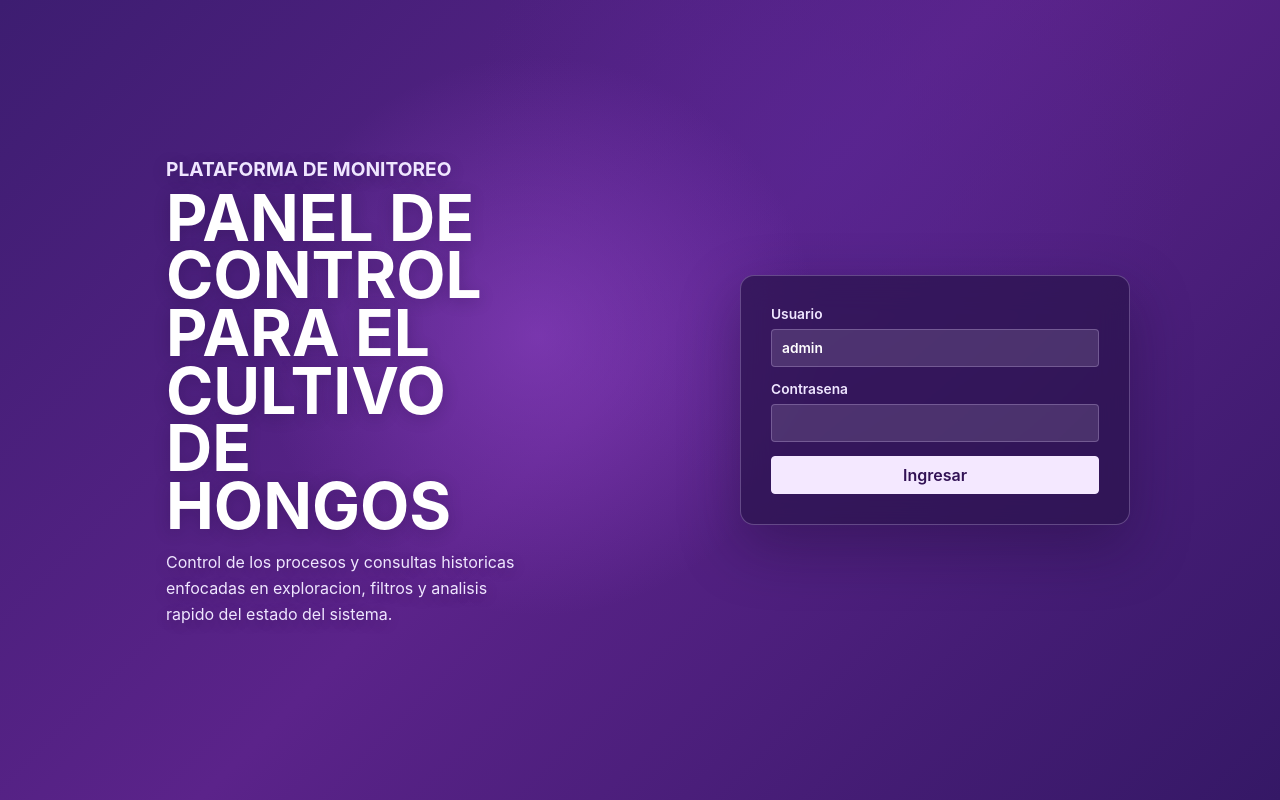
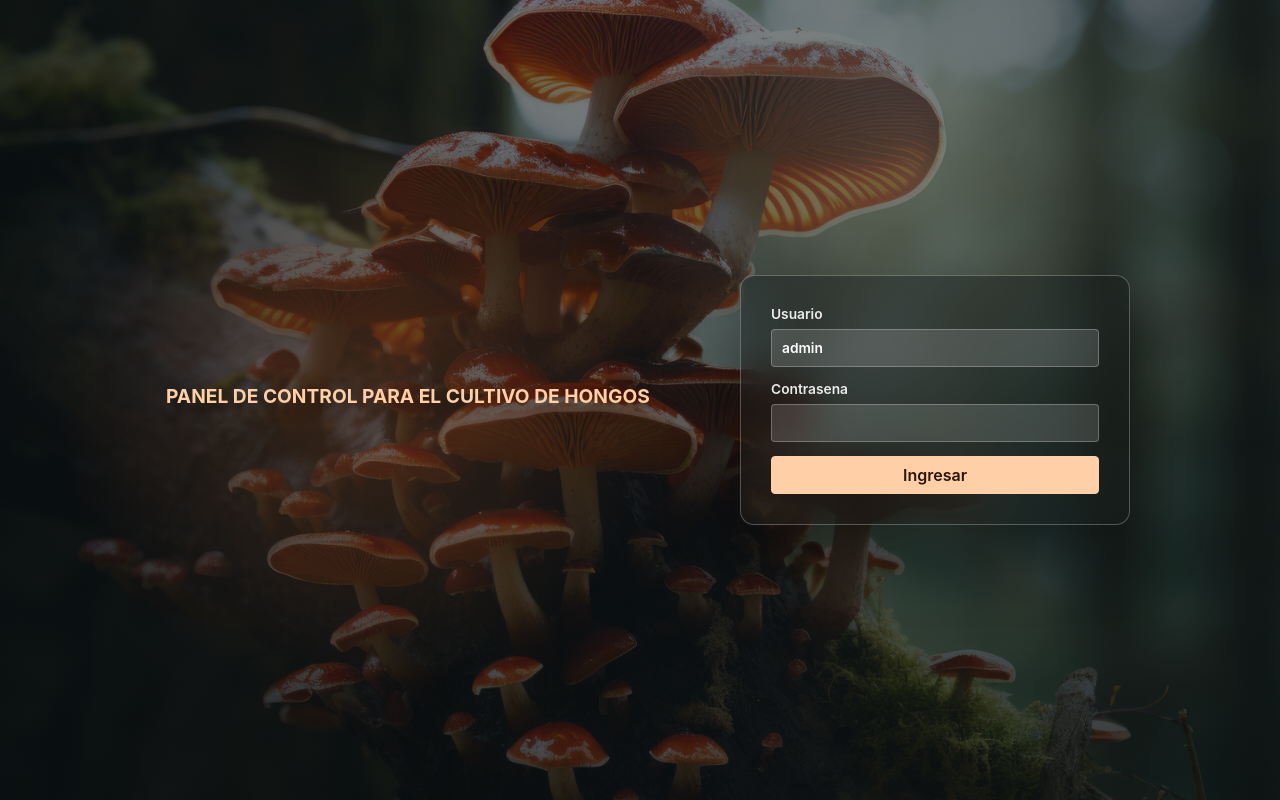
Before and after one commit to ruizdiazji/iot-server, a React (Vite) app in the folder frontend/: page / in a window 1280 px wide. Built offline with nearby package versions, Linux system fonts and the light colour scheme; no server answers.

Commit message:
feat: update login page styling and add background image for enhanced visual appeal

```diff
--- a/frontend/src/pages/LoginPage.tsx
+++ b/frontend/src/pages/LoginPage.tsx
@@ -19,12 +19,7 @@ export function LoginPage({ onSubmit, error, loading }: LoginPageProps) {
     <main className="login-shell">
       <section className="login-panel">
         <div className="login-copy">
-          <p className="eyebrow">Plataforma de monitoreo</p>
-          <h1>Panel de control para el cultivo de hongos</h1>
-          <p className="subtitle">
-            Control de los procesos y consultas historicas enfocadas en
-            exploracion, filtros y analisis rapido del estado del sistema.
-          </p>
+          <p className="eyebrow">Panel de control para el cultivo de hongos</p>
         </div>
 
         <form className="login-form" onSubmit={handleSubmit}>
--- a/frontend/src/styles.css
+++ b/frontend/src/styles.css
@@ -58,18 +58,30 @@ select {
 }
 
 .login-shell {
+  position: relative;
   display: grid;
   place-items: center;
   padding: 32px;
   overflow: hidden;
   background:
-    radial-gradient(circle at 42% 42%, rgba(162, 79, 220, 0.45), transparent 32%),
-    radial-gradient(circle at 65% 18%, rgba(87, 38, 148, 0.6), transparent 34%),
-    linear-gradient(135deg, #3d1d71 0%, #5b238a 48%, #351866 100%);
+    linear-gradient(90deg, rgba(8, 14, 18, 0.78) 0%, rgba(8, 14, 18, 0.42) 48%, rgba(8, 14, 18, 0.62) 100%),
+    linear-gradient(180deg, rgba(23, 44, 36, 0.18), rgba(12, 18, 18, 0.52)),
+    url("/mushrooms-growing-forest.jpg") center / cover no-repeat;
+}
+
+.login-shell::before {
+  content: "";
+  position: absolute;
+  inset: 0;
+  background:
+    radial-gradient(circle at 28% 50%, rgba(255, 139, 63, 0.18), transparent 30%),
+    radial-gradient(circle at 72% 22%, rgba(236, 249, 232, 0.18), transparent 26%);
+  pointer-events: none;
 }
 
 .login-panel {
   position: relative;
+  z-index: 1;
   width: min(980px, 100%);
   min-height: auto;
   display: grid;
@@ -90,7 +102,7 @@ select {
   background: transparent;
   border-right: 0;
   color: #ffffff;
-  text-shadow: 0 3px 16px rgba(24, 10, 48, 0.24);
+  text-shadow: 0 4px 18px rgba(0, 0, 0, 0.48);
 }
 
 .eyebrow,
@@ -123,14 +135,14 @@ select {
 }
 
 .login-copy .eyebrow {
-  color: #efe6ff;
+  color: #ffd0a8;
   font-size: clamp(1rem, 1.5vw, 1.22rem);
   letter-spacing: 0;
 }
 
 .login-copy .subtitle {
   max-width: 36ch;
-  color: #efe6ff;
+  color: rgba(255, 255, 255, 0.84);
   font-size: 1rem;
 }
 
@@ -143,43 +155,43 @@ select {
 .login-form {
   padding: 30px;
   align-content: center;
-  border: 1px solid rgba(226, 204, 255, 0.28);
+  border: 1px solid rgba(255, 255, 255, 0.26);
   border-radius: 14px;
-  background: rgba(43, 19, 78, 0.74);
-  box-shadow: 0 22px 58px rgba(24, 10, 48, 0.36);
-  backdrop-filter: blur(16px);
+  background: rgba(19, 25, 24, 0.42);
+  box-shadow: 0 24px 70px rgba(0, 0, 0, 0.38);
+  backdrop-filter: blur(18px);
 }
 
 .login-form label {
-  color: #efe6ff;
+  color: rgba(255, 255, 255, 0.9);
 }
 
 .login-form input {
-  border-color: rgba(226, 204, 255, 0.26);
-  background: rgba(255, 255, 255, 0.12);
+  border-color: rgba(255, 255, 255, 0.26);
+  background: rgba(255, 255, 255, 0.14);
   color: #ffffff;
 }
 
 .login-form input:focus {
-  outline-color: rgba(217, 188, 255, 0.22);
-  border-color: #d8b4fe;
+  outline-color: rgba(255, 178, 106, 0.24);
+  border-color: #ffb26a;
 }
 
 .login-form input:-webkit-autofill,
 .login-form input:-webkit-autofill:hover,
 .login-form input:-webkit-autofill:focus {
   -webkit-text-fill-color: #ffffff;
-  box-shadow: 0 0 0 1000px rgba(62, 31, 107, 0.95) inset;
+  box-shadow: 0 0 0 1000px rgba(35, 40, 35, 0.95) inset;
 }
 
 .login-form button {
-  color: #321255;
-  background: #f4e8ff;
-  border-color: #f4e8ff;
+  color: #28160a;
+  background: #ffd0a8;
+  border-color: #ffd0a8;
 }
 
 .login-form button:hover:not(:disabled) {
-  color: #250d42;
+  color: #1d1008;
   background: #ffffff;
   border-color: #ffffff;
 }
```
Also changed, not shown: frontend/public/mushrooms-growing-forest.jpg (added).
